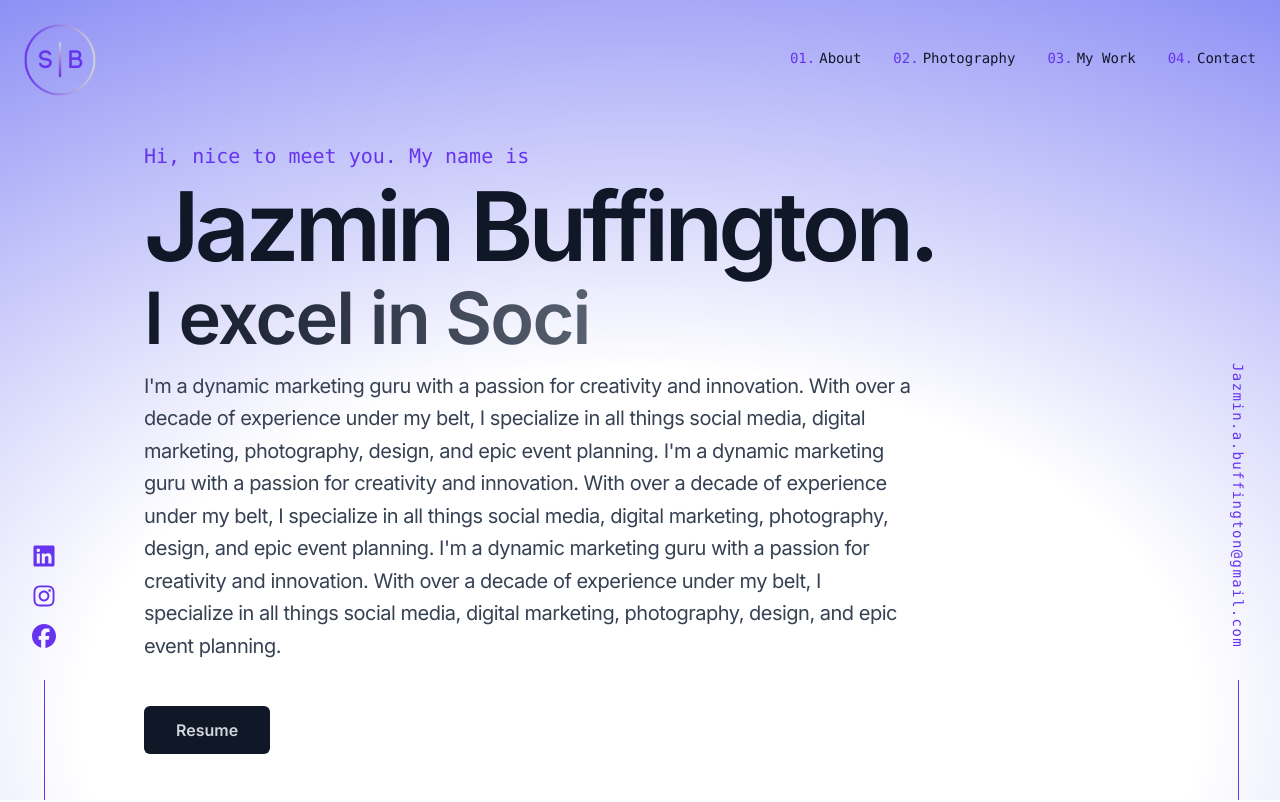
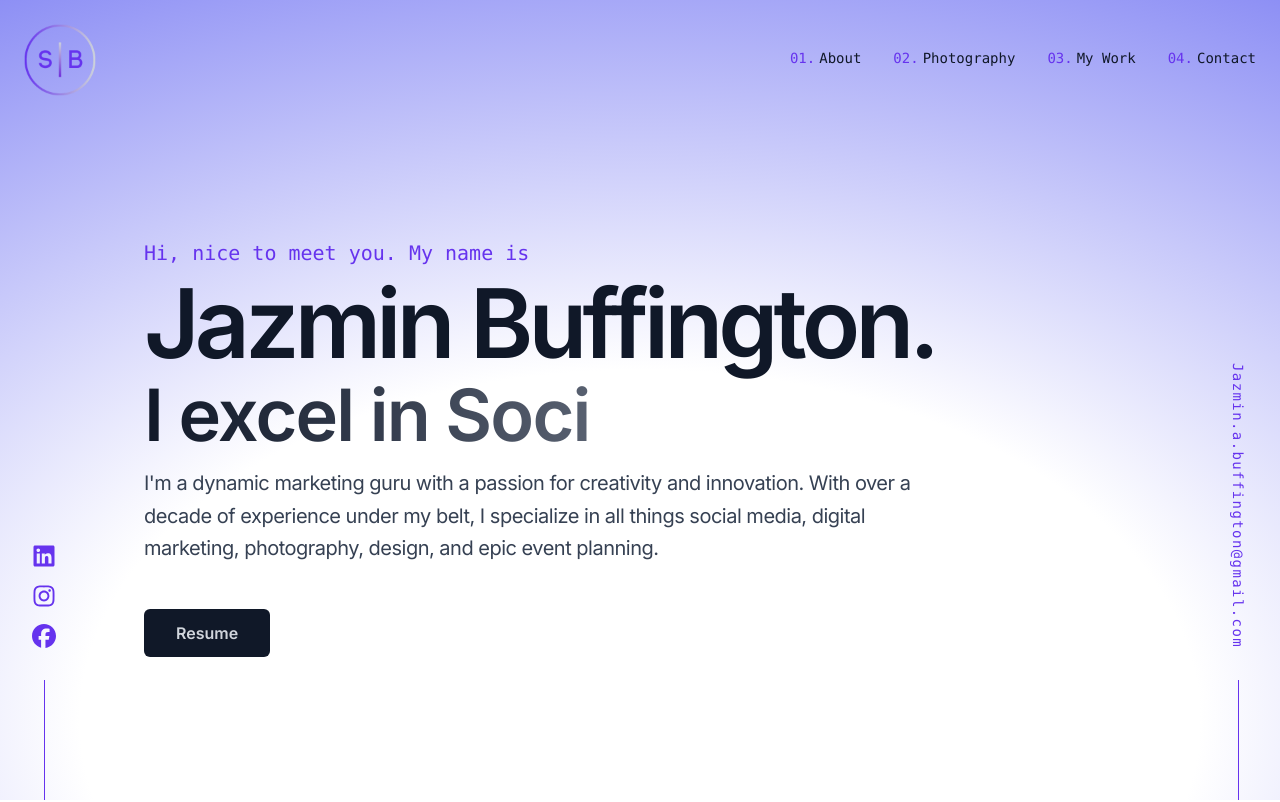
Before and after one commit to rubenaguilardev/social_buffington_rt, a React (Vite) app: page / in a window 1280 px wide. Shown: the top 802 px of the page. Built offline with nearby package versions, Linux system fonts and the light colour scheme.

Commit message:
add skills section

```diff
--- a/src/components/Header.jsx
+++ b/src/components/Header.jsx
@@ -25,7 +25,7 @@ const Header = () => {
                     text-[1.65rem] sm:text-4xl md:text-5xl lg:text-6xl xl:text-7xl 2xl:text-8xl tracking-tight py-1
                     text-transparent font-semibold">I excel in {text}</p>
                     <p className="my-2 max-w-3xl pt-1 pb-9 text-lg sm:text-xl leading-relaxed tracking-tight text-gray-700">
-                    {HERO_TEXT}{HERO_TEXT}{HERO_TEXT}</p>
+                    {HERO_TEXT}</p>
                     <button className="group relative h-12 cursor-pointer overflow-hidden overflow-x-hidden rounded-md
                     bg-gray-900 px-8 py-2 text-gray-300 font-semibold font-['Inter']"><span className="relative z-10">
                     Resume</span><span className="absolute inset-0 overflow-hidden rounded-md">
```
